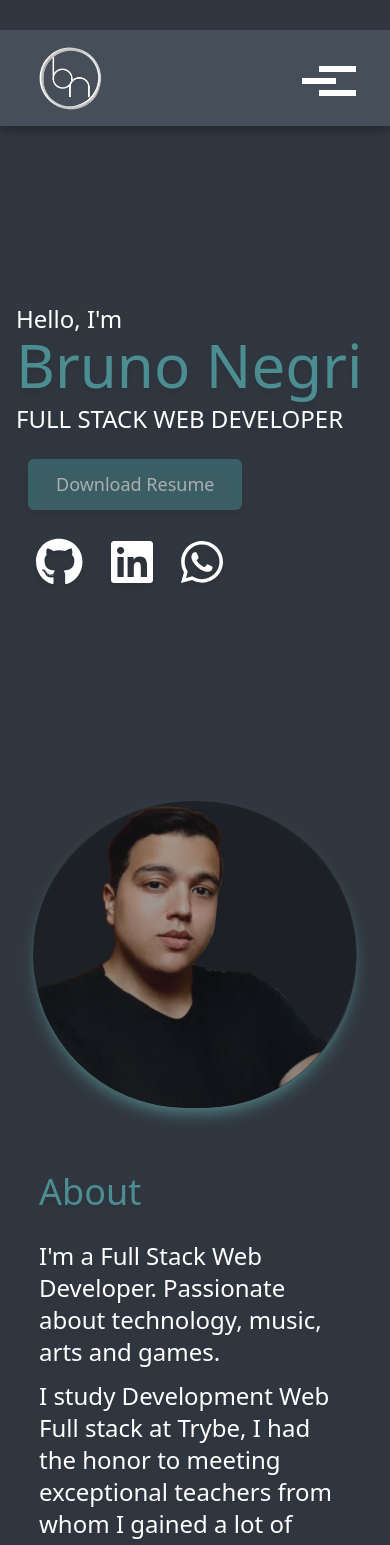
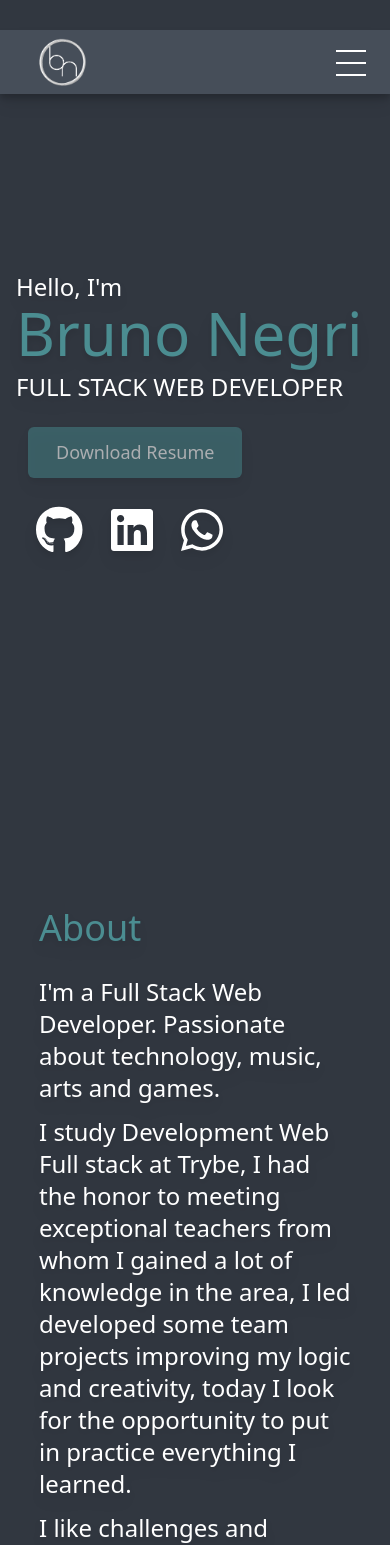
Before and after one commit to brunonegri/Portfolio-v2.0, a React (Create React App) app: page / in a window 390 px wide. Shown: the top 1545 px of the page. Built offline with nearby package versions, Linux system fonts and the light colour scheme.

Commit message:
style: new style header

```diff
--- a/src/components/About.jsx
+++ b/src/components/About.jsx
@@ -8,8 +8,8 @@ function About () {
 	const Iam = "I'm"
 	return (
 		<section className='flex h-[400px]  justify-center sm:mx-16 min-h-[900px] '>
-			<div className='flex flex-col-reverse sm:flex flex-col sm:flex-row h-full justify-between align-middle items-center'>
-				<div className='w-[80%] sm:w-[60%] sm:ml-10 text-white'>
+			<div className='flex flex-col sm:flex flex-col sm:flex-row h-full justify-between align-middle items-center'>
+				<div className='w-[80%] mb-12 sm:mb-0 sm:w-[60%] sm:ml-10 text-white'>
 					<h1 className='text-4xl sm:text-center mb-7 text-[#4b8d91]'>About</h1>
 					<p className='mb-3 text-2xl'>
 						{`${Iam} a Full Stack Web Developer. Passionate about technology, music, arts and games.`}
@@ -24,7 +24,7 @@ function About () {
 					<p className='mt-3 text-2xl'>I like challenges and solving problems!</p>
 				</div>
 				<img
-					className='h-96 rounded-full opacity-70 transition-[1s] hover:opacity-100 shadow-[#588E91] shadow-lg mt-5 mb-16 sm:mb-0 mx-auto'
+					className='h-96 rounded-full sm:opacity-70 transition-[1s] sm:hover:opacity-100 shadow-[#588E91] shadow-lg mt-5 mb-16 sm:mb-0 mx-auto'
 					src={test}
 					alt='BrunoPic'
 				/>
--- a/src/components/Experience.jsx
+++ b/src/components/Experience.jsx
@@ -20,7 +20,7 @@ function Experience () {
 	}
 
 	return (
-		<section className='flex mt-44 sm:mt-0 sm:min-h-[930px] flex-col items-center justify-center w-full '>
+		<section className='flex mt-96 sm:mt-0 sm:min-h-[930px] flex-col items-center justify-center w-full '>
 			<span className="anchorEx" id='EXPERIENCES'></span>
 			<div className='flex w-full flex-col justify-center mx-auto items-center'>
 				<div className='text-white text-center'>
--- a/src/components/newHeader.jsx
+++ b/src/components/newHeader.jsx
@@ -8,8 +8,6 @@ function NewHeader () {
 
 	const [active, setActive] = useState(false)
 	const [checkWidth, SetCheckWidth] = useState(false)
-	console.log(width);
-	console.log(checkWidth);
 
 	useEffect(()=>{
 		if(width < 640 ){
@@ -24,10 +22,13 @@ function NewHeader () {
 	const scrollDirection = useScrollDirection()
 
 	return (
-		<div className={`w-full sticky ${scrollDirection === 'down' ? '-top-24' : 'top-[30px]'}  flex flex-nowrap  justify-between sm:justify-center  drop-shadow-lg h-24 bg-[#464E59] z-10 transition-all duration-500`}>
+		<div className={`w-full sticky ${scrollDirection === 'down' ? '-top-24' : 'top-[30px]'}
+		${active && checkWidth === true ? 'backdrop-blur-md bg-none -top-24 h-[4000px]' : ''}
+		flex flex-nowrap  justify-between sm:justify-center  drop-shadow-lg h-16 sm:h-24 bg-[#464E59] z-10 transition-all duration-500`}>
+			{/* {active && checkWidth === true && (<div className='absolute w-[600px] h-[4000px] backdrop-blur-xl'></div>)}  */}
 			<div className='w-[80%] lg:w-[65%] flex mx-auto justify-between items-center  h-full'>
 				<a href="#HOME">
-					<img className='h-16 sm:h-20'
+					<img className='h-12 sm:h-20'
 						onClick={() => { window.location.reload() }}
 						onMouseOver={e => (e.currentTarget.src = GifBnWhite)}
 						onMouseOut={e => (e.currentTarget.src = BnWhite)}
@@ -36,7 +37,7 @@ function NewHeader () {
 				<button className={`sm:hidden ${active && checkWidth ? 'icon iconActive' : 'icon'}`} onClick={handleToggle}>
 					<div className='hamburguer hamburgerIcon'></div>
 				</button>
-				<nav className= {`sm:flex lg:w-auto  backdrop-blur-md text-white ${active && checkWidth === true ? 'transition-all duration-500 inset-y-0 right-[1px] top-[-30px] h-[4000px] w-56 bg-black/80 absolute h-full' : 'hidden'}`}>
+				<nav className= {`sm:flex lg:w-auto  backdrop-blur-md text-white ${active && checkWidth === true ? 'transition-all duration-500 inset-y-0 right-[1px] top-[-30px] h-[4000px] w-[70%] bg-[#313740] absolute h-full' : 'hidden'}`}>
 					<a href='/' onClick={ e=>{
 						const home = document.getElementById('HOME')
 						e.preventDefault()
--- a/src/index.css
+++ b/src/index.css
@@ -19,7 +19,6 @@ body {
 
 @media only screen and (max-width: 639px) {
   body {
-    /* background: url('./data/images/BackgroundMobile.png'); */
     background: #313740;
   }
   .anchorEx{
@@ -56,31 +55,34 @@ body {
 }
 
 .icon {
+  /* top: 0; */
   position: absolute;
   z-index: 4;
   right: 1%;
   width: fit-content;
-  height: 44px;
+  height: 34px;
   cursor: pointer
 }
 
 .hamburguer {
-  /* top: 50%; */
-  right: 50px;
-  width: 34px;
-  height: 6px;
+  top: 50%;
+  right: 20px;
+  width: 30px;
+  height: 2px;
   background: white;
   position: absolute;
   box-shadow: 0 2px 5px rgba (0,0,0,0.2);
   transition: 0.5s;
+  /* line-height: 20px; */
 }
 
 .hamburguer::before {
   top: -12px;
+  right: 0px;
   content: '';
   position: absolute;
-  width: 37px;
-  height: 6px;
+  width: 30px;
+  height: 2px;
   background: white;
   box-shadow: 0 2px 5px rgba (0,0,0,0.2);
   transition: 0.5s;
@@ -88,10 +90,11 @@ body {
 
 .hamburguer::after {
   top: 12px;
+  right: 0px;
   content: '';
   position: absolute;
-  width: 37px;
-  height: 6px;
+  width: 30px;
+  height: 2px;
   background: white;
   box-shadow: 0 2px 5px rgba (0,0,0,0.2);
   transition: 0.5s;
```
